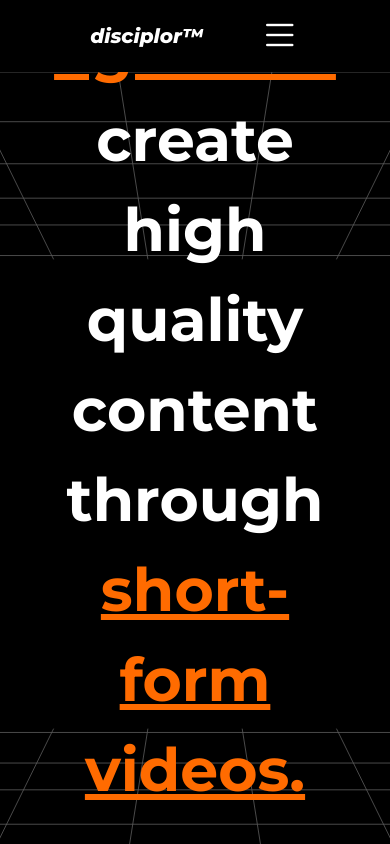
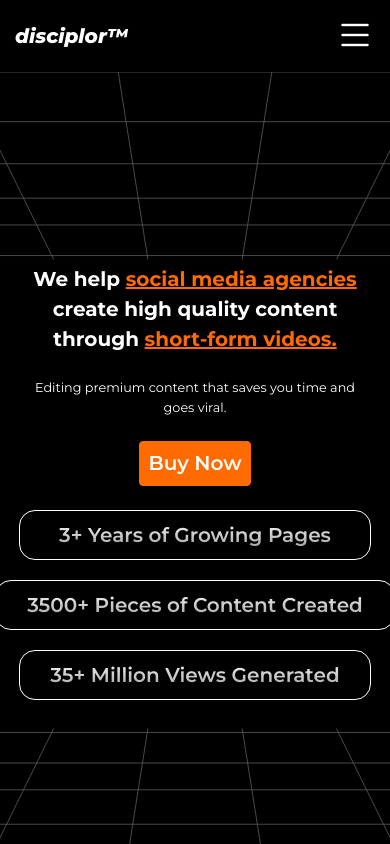
Before and after one commit to dadaxingxing/video-editing-funnel, a React (Vite) app: page / in a window 390 px wide. Shown: the top 844 px of the page. Built offline with nearby package versions, Linux system fonts and the light colour scheme.

Commit message:
made title, description responsive through clamp

```diff
--- a/src/App.css
+++ b/src/App.css
@@ -12,7 +12,7 @@
     position: sticky;
     background-color: black;
 
-    padding: 0 4.7rem;
+    /* padding: 0 4.7rem; */
 }
 
 .logo{
@@ -105,14 +105,10 @@ body{
     color: white;
 }
 
-.p1_stuff{
-    gap: 100000rem;
-}
 
 .p1_title{
     font-weight: 700;
-    font-size: 3.75rem;
-    line-height: auto;
+    font-size: clamp(1.25rem, 5vw, 3.76rem);
 }
 
 .highlight{
@@ -120,7 +116,7 @@ body{
 }
 
 .p1_text{
-    font-size: clamp(.5rem, 1.5rem, 1.5rem);
+        font-size: clamp(.8rem, 3vw, 1.5rem);
 
 }
 
--- a/src/App.jsx
+++ b/src/App.jsx
@@ -37,7 +37,7 @@ function App() {
   return (
     <>
       {/* navigation bar */}
-      <div className='container-fluid navBar d-flex flex-row justify-content-center align-items-center'>
+      <div className='container-fluid navBar px-0 px-sm-5 d-flex flex-row justify-content-center align-items-center'>
         <div className='col-6 col-lg-4'>
           <div className='logo'>disciplor™</div>
         </div>
@@ -81,17 +81,19 @@ function App() {
 
       {/* first page */}
       <div className='page1 d-flex flex-column justify-content-center align-items-center text-center'>
-        <div className='container p1_filter'>
+        <div className='container'>
 
-          <div className='col-12 mx-auto mb-4'>
+          {/* Title */}
+          <div className='col-12 mx-auto mb-4 '>
               <div className='p1_title'>We help <u className='highlight'>social media agencies</u> create high quality content through <u className='highlight'>short-form videos.</u></div>
           </div>
 
-          {/* Title */}
+          {/* Description  */}
           <div className='col-12 mx-auto mb-4'>
             <div className='p1_text'>Editing premium content that saves you time and goes viral.</div>
           </div>
 
+          {/* CTA button */}
           <div className='col-4 mx-auto d-flex justify-content-center mb-4'>
             <CTA
               height='2.8rem'
@@ -99,6 +101,7 @@ function App() {
             >Buy Now</CTA>
           </div>
 
+          {/* Proof */}
           <div className='d-flex justify-content-center align-items-center mb-4 p1_proof_container flex-column flex-lg-row'>
             <Proof>3+ Years of Growing Pages</Proof>
             <Proof width='25rem'>3500+ Pieces of Content Created</Proof>
```
